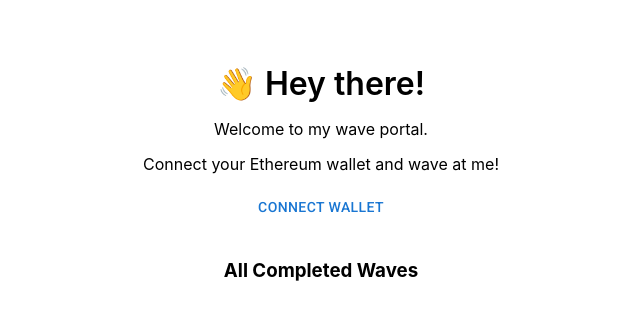
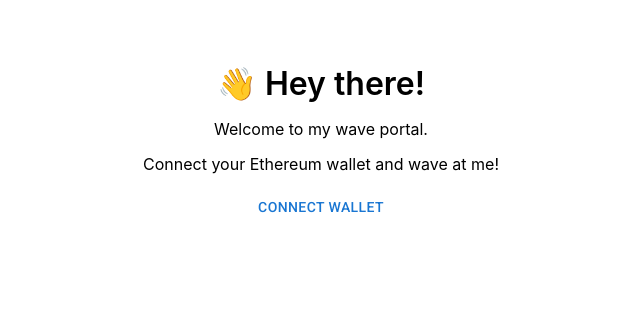
Before and after one commit to robertjosephwayne/ethereum-wave-portal, a React (Create React App) app in the folder client/: page / in a window 1280 px wide. Shown: the top 320 px of the page, without its empty margins (319-959 px from the left). Built offline with nearby package versions, Linux system fonts and the light colour scheme; the HTML template or start-up script is replaced by a standard one.

Commit message:
Hide "All Completed Waves" if no waves have been loaded

```diff
--- a/client/src/App.js
+++ b/client/src/App.js
@@ -224,7 +224,8 @@
                         </div>
                     )}
 
-                    <h3>All Completed Waves</h3>
+                    {!!allWaves.length && <h3>All Completed Waves</h3>}
+
                     {allWaves.map((wave, index) => {
                         return (
                             <Card key={index} className="wave-transaction">
```
